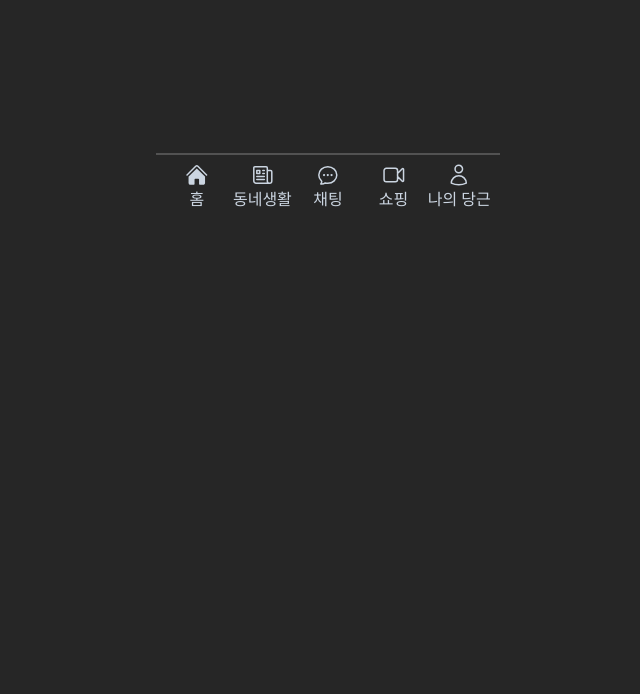
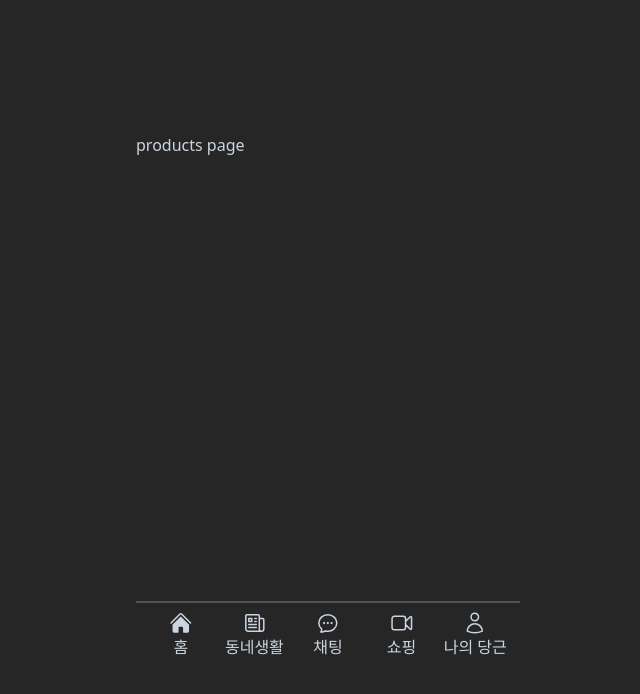
Before and after one commit to jdy8739/NEXT-14-Lecture, a Next.js app: page /products in a window 1280 px wide. Shown: the top 694 px of the page, without its empty margins (312-952 px from the left). Built offline with nearby package versions, Linux system fonts and the light colour scheme.

Commit message:
note: fix tabbar position problem

```diff
--- a/app/(tabs)/layout.tsx
+++ b/app/(tabs)/layout.tsx
@@ -4,7 +4,7 @@ import { ReactElement } from 'react';
 const TabLayout = ({ children }: { children: ReactElement }) => {
   return (
     <main className="h-full flex items-center justify-center">
-      <div className="w-96 h-4/6 p-5 overflow-scroll">
+      <div className="w-96 h-4/6 flex flex-col justify-between overflow-scroll relative">
         {children}
         <TabBar />
       </div>
--- a/app/(tabs)/products/page.tsx
+++ b/app/(tabs)/products/page.tsx
@@ -1,5 +1,5 @@
 const ProductsPage = async () => {
-  await new Promise((resolve) => setTimeout(() => resolve(null), 3000000));
+  await new Promise((resolve) => setTimeout(() => resolve(null), 3000));
 
   return 'products page';
 };
--- a/components/tab-bar/TabBar.tsx
+++ b/components/tab-bar/TabBar.tsx
@@ -22,7 +22,7 @@ const TabBar = () => {
   const pathname = usePathname();
 
   return (
-    <nav className="h-16 p-2 grid grid-cols-5 border-neutral-600 border-t-2">
+    <nav className="h-18 p-2 grid grid-cols-5 bg-neutral-800 border-neutral-600 border-t-2 sticky bottom-0">
       <span className="text-center">
         <Link href="/products">
           {pathname === '/products' ? (
```
